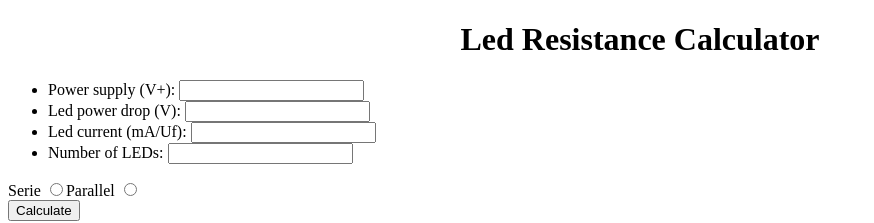
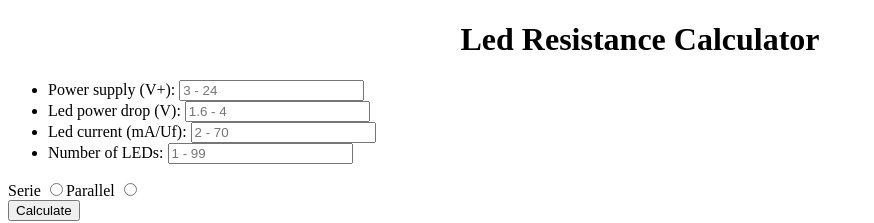
Before and after one commit to MLSchreur/lrc, an Angular app: page / in a window 1280 px wide. Shown: the top 223 px of the page, without its empty margins (0-874 px from the left). Built offline with nearby package versions, Linux system fonts and the light colour scheme.

Commit message:
added basic value check

```diff
--- a/src/app/app.component.html
+++ b/src/app/app.component.html
@@ -24,22 +24,26 @@
   <ul>
     <li>
       <label id="powerSupply">Power supply (V+):
-        <input [(ngModel)]="powerSupply">
+        <input [(ngModel)]="powerSupply" placeholder="3 - 24">
+        <div *ngIf="show"><p>{{powerSupplyMessage}}</p></div>
       </label>
     </li>
     <li>
       <label id="ledPowerDrop">Led power drop (V):
-        <input [(ngModel)]="ledPowerDrop">
+        <input [(ngModel)]="ledPowerDrop" placeholder="1.6 - 4">
+        <div *ngIf="show"><p>{{ledPowerDropMessage}}</p></div>
       </label>
     </li>
     <li>
       <label id="ledCurrent">Led current (mA/Uf):
-        <input [(ngModel)]="ledCurrent">
+        <input [(ngModel)]="ledCurrent" placeholder="2 - 70">
+        <div *ngIf="show"><p>{{ledCurrentMessage}}</p></div>
       </label>
     </li>
     <li>
       <label id="numberOfLeds">Number of LEDs:
-        <input [(ngModel)]="numberOfLeds">
+        <input [(ngModel)]="numberOfLeds" placeholder="1 - 99">
+        <div *ngIf="show"><p>{{numberOfLedsMessage}}</p></div>
       </label>
     </li>
   </ul>
--- a/src/app/app.component.ts
+++ b/src/app/app.component.ts
@@ -6,10 +6,39 @@ import { Component } from '@angular/core';
   styleUrls: ['./app.component.css']
 })
 export class AppComponent {
-  powerSupply   : number;
-  ledPowerDrop  : number;
-  ledCurrent    : number;
-  numberOfLeds  : number;
+  powerSupply         : number;
+  ledPowerDrop        : number;
+  ledCurrent          : number;
+  numberOfLeds        : number;
+  powerSupplyMessage  : string;
+  ledPowerDropMessage : string;
+  ledCurrentMessage   : string;
+  numberOfLedsMessage : string;
+  show                : boolean;
+
+
+  valueCheck(){
+    if(this.powerSupply < 3 || this.powerSupply > 24){
+      console.log("Power Supply wrong value")
+      this.show = true;
+      this.powerSupplyMessage = "Power Supply wrong value";
+    }
+    if(this.ledPowerDrop < 1.6 || this.ledPowerDrop > 4){
+      console.log("Led power drop wrong value")
+      this.show = true;
+      this.ledPowerDropMessage = "Led power drop wrong value";
+    }
+    if(this.ledCurrent < 2 || this.ledCurrent > 70){
+      console.log("Led current wrong value")
+      this.show = true;
+      this.ledCurrentMessage = "Led current wrong value";
+    }
+    if(this.numberOfLeds < 1 || this.numberOfLeds > 99){
+      console.log("Number of LED's wrong value")
+      this.show = true;
+      this.numberOfLedsMessage = "Number of LED's wrong value";
+    }
+  }
 
 
   calculate(){
@@ -17,6 +46,7 @@ export class AppComponent {
     console.log(this.ledPowerDrop);
     console.log(this.ledCurrent);
     console.log(this.numberOfLeds);
+    this.valueCheck();
   }
 
 }
```
